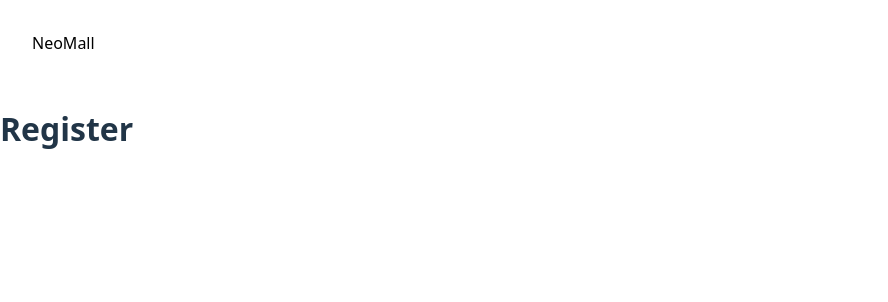
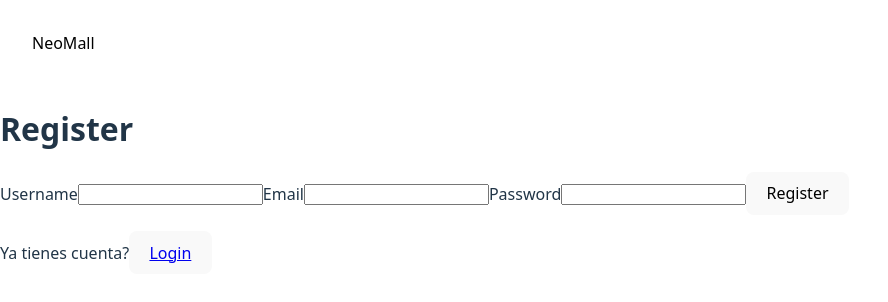
Before and after one commit to ariigrangetto/neomall-login, a React (Vite) app in the folder client/: page /register in a window 1280 px wide. Shown: the top 302 px of the page, without its empty margins (0-888 px from the left). Built offline with nearby package versions, Linux system fonts and the light colour scheme.

Commit message:
feat: new protected path, profile and register page

```diff
--- /dev/null
+++ b/client/src/components/ProtectedPath.tsx
@@ -0,0 +1,15 @@
+import { Outlet, Navigate } from "react-router";
+import useAuth from "../hooks/useAuth";
+export default function ProtectedPath() {
+  const { isAuthenticated, loading } = useAuth();
+
+  if (loading) {
+    return <h1>Loading...</h1>;
+  }
+
+  if (isAuthenticated === false) {
+    return <Navigate to='/login' replace />;
+  }
+
+  return <Outlet />;
+}
--- /dev/null
+++ b/client/src/pages/Profile.tsx
@@ -0,0 +1,13 @@
+import { Link } from "react-router";
+import useAuth from "../hooks/useAuth";
+
+export default function Profile() {
+  const { user } = useAuth();
+  return (
+    <>
+      <h1>Profile</h1>
+      <p>Welcome {user.username}</p>
+      <Link to='/products'> return to homepage </Link>
+    </>
+  );
+}
--- a/client/src/pages/Register.tsx
+++ b/client/src/pages/Register.tsx
@@ -1,7 +1,57 @@
+import { useEffect, useId } from "react";
+import useAuth from "../hooks/useAuth";
+import { useForm } from "react-hook-form";
+import { Link, useNavigate } from "react-router";
+
 export default function Register() {
+  const usernameId = useId();
+  const navigate = useNavigate();
+  const emailId = useId();
+  const passwordId = useId();
+  const { registerUser, isAuthenticated, errorMessage } = useAuth();
+  const {
+    register,
+    handleSubmit,
+    formState: { errors },
+  } = useForm();
+
+  useEffect(() => {
+    if (isAuthenticated) {
+      navigate("/products");
+    }
+  }, [isAuthenticated]);
+
+  const onSubmit = handleSubmit(async (data) => {
+    await registerUser(data);
+  });
+
   return (
     <>
       <h1>Register</h1>
+      {errorMessage &&
+        errorMessage.map((error, i) => (
+          <div key={i}>
+            <p>{error}</p>
+          </div>
+        ))}
+      <form onSubmit={onSubmit}>
+        <label htmlFor={usernameId}>Username</label>
+        <input type='text' {...register("username", { required: true })} />
+        {errors.username && <p>Username required</p>}
+        <label htmlFor={emailId}>Email</label>
+        <input type='email' {...register("email", { required: true })} />
+        {errors.email && <p>Email required</p>}
+        <label htmlFor={passwordId}>Password</label>
+        <input type='password' {...register("password", { required: true })} />
+        {errors.password && <p>Password required</p>}
+        <button type='submit'>Register</button>
+      </form>
+      <p>
+        Ya tienes cuenta?
+        <button>
+          <Link to='/login'>Login</Link>
+        </button>
+      </p>
     </>
   );
 }
```
